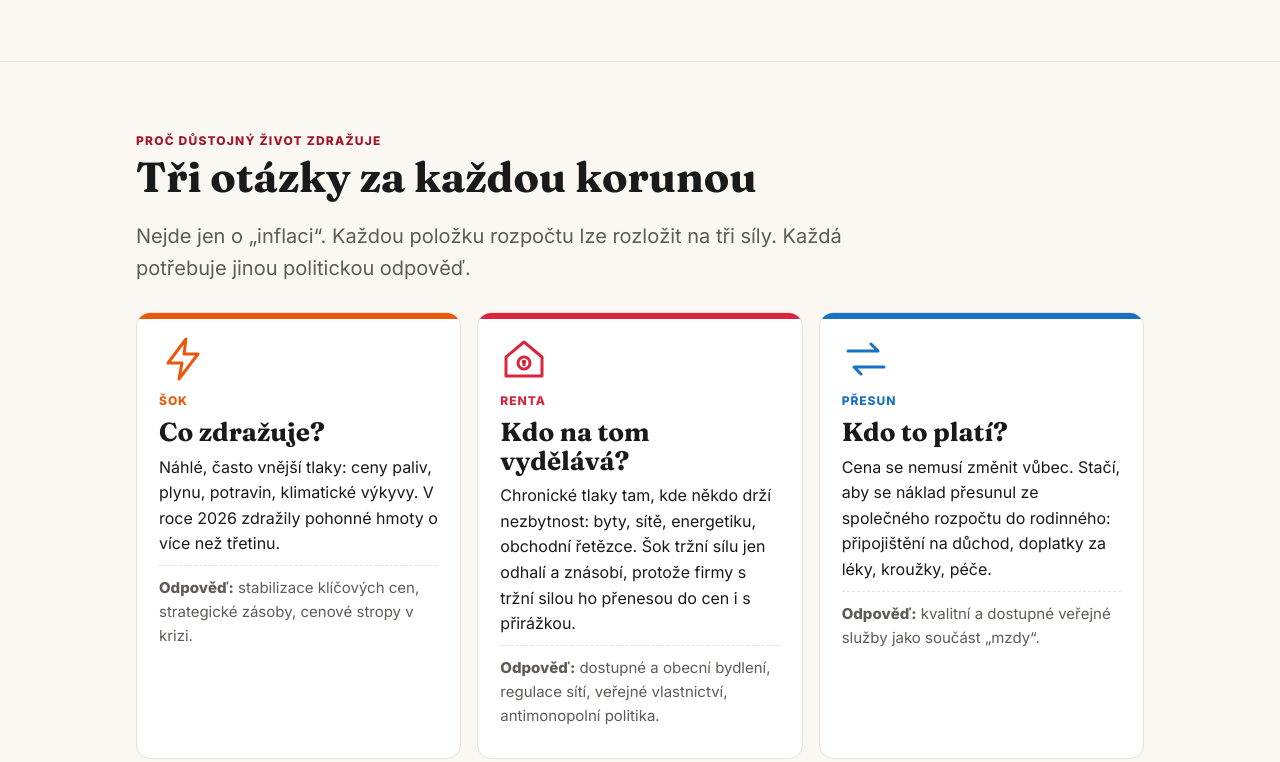
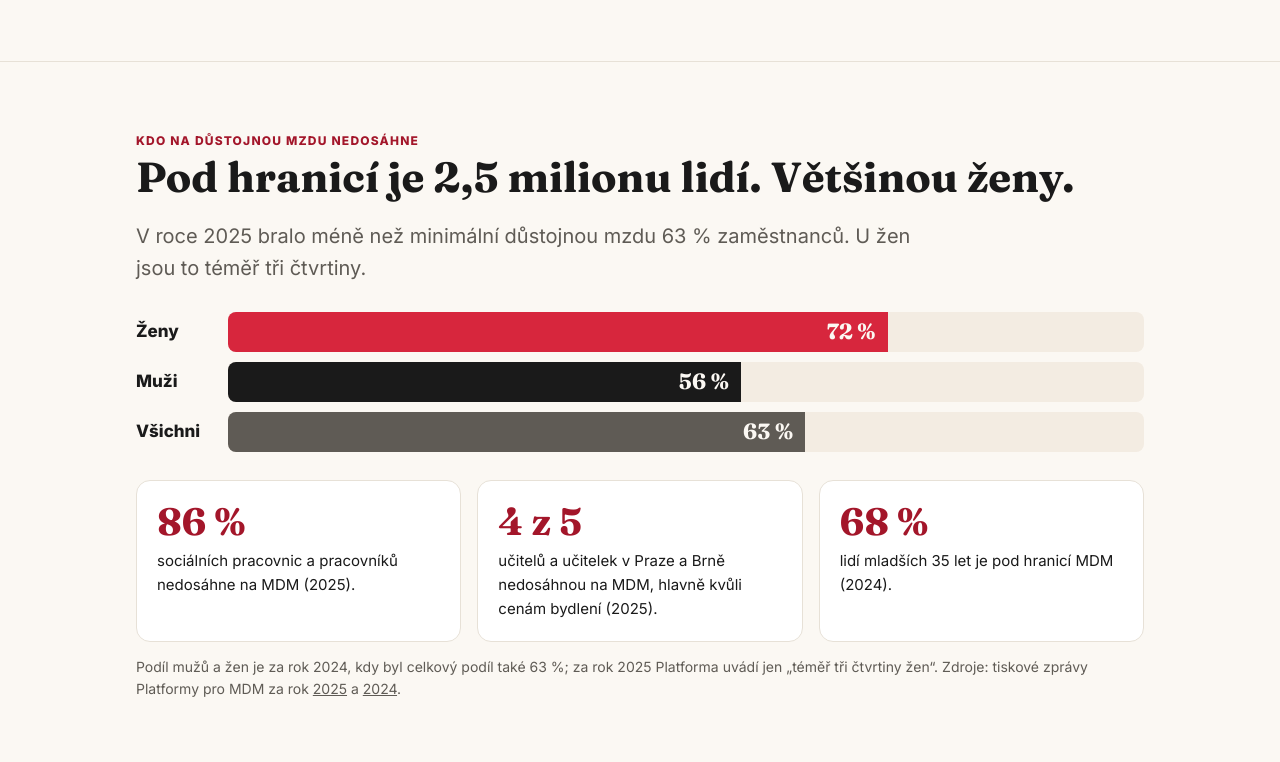
Before and after one commit to JakubKomarek/mdm-2026, a plain HTML site: page index.html in a window 1280 px wide. Shown: the part 1659-2421 px from the top of the page. Drawn offline with Linux system fonts and the light colour scheme.

Commit message:
Kdo nedosáhne na MDM: ženy, muži, profese (tiskové zprávy Platformy)
Co-Authored-By: Claude Opus 5.5 <noreply@anthropic.com>

```diff
--- a/index.html
+++ b/index.html
@@ -10,11 +10,12 @@
 <link rel="preconnect" href="https://fonts.googleapis.com">
 <link href="https://fonts.googleapis.com/css2?family=Fraunces:opsz,wght@9..144,700;9..144,900&family=Inter:wght@400;600;800&display=swap" rel="stylesheet">
 <link rel="stylesheet" href="style.css">
+<style>.gb{margin:28px 0}.gbr{display:grid;grid-template-columns:80px 1fr;gap:12px;align-items:center;margin:10px 0;font-weight:700}.gbt{background:var(--soft);border-radius:8px;overflow:hidden}.gbt div{height:40px;display:flex;align-items:center;justify-content:flex-end;padding-right:12px;color:var(--bg);font-family:Fraunces,serif;font-size:22px}</style>
 </head>
 <body>
 <nav><div class="wrap">
   <a class="brand" href="#">Důstojná mzda</a>
-  <a href="#fakta">Fakta</a><a href="sily.html">Proč roste</a><a href="#kos">Rozpočet</a><a href="#co-to-je">Co je MDM</a><a href="#vypocet">Výpočet</a><a href="#media">Pro média</a>
+  <a href="#fakta">Fakta</a><a href="#kdo">Kdo nedosáhne</a><a href="sily.html">Proč roste</a><a href="#kos">Rozpočet</a><a href="#co-to-je">Co je MDM</a><a href="#vypocet">Výpočet</a><a href="#media">Pro média</a>
 </div></nav>
 
 <section class="hero"><div class="wrap">
@@ -37,6 +38,23 @@
   <h2>Pět čísel do zprávy</h2>
   <p class="lead">Všechna čísla můžete citovat se zdrojem „Platforma pro minimální důstojnou mzdu“. Odhad pro rok 2026 je orientační.</p>
   <div class="facts" id="facts"></div>
+</div></section>
+
+<section id="kdo"><div class="wrap">
+  <span class="kicker">Kdo na důstojnou mzdu nedosáhne</span>
+  <h2>Pod hranicí je 2,5 milionu lidí. Většinou ženy.</h2>
+  <p class="lead">V roce 2025 bralo méně než minimální důstojnou mzdu 63 % zaměstnanců. U žen jsou to téměř tři čtvrtiny.</p>
+  <div class="gb">
+    <div class="gbr"><span>Ženy</span><div class="gbt"><div style="width:72%;background:var(--red)">72 %</div></div></div>
+    <div class="gbr"><span>Muži</span><div class="gbt"><div style="width:56%;background:var(--fg)">56 %</div></div></div>
+    <div class="gbr"><span>Všichni</span><div class="gbt"><div style="width:63%;background:var(--muted)">63 %</div></div></div>
+  </div>
+  <div class="facts">
+    <div class="fact"><b>86 %</b><p>sociálních pracovnic a pracovníků nedosáhne na MDM (2025).</p></div>
+    <div class="fact"><b>4 z 5</b><p>učitelů a učitelek v Praze a Brně nedosáhnou na MDM, hlavně kvůli cenám bydlení (2025).</p></div>
+    <div class="fact"><b>68 %</b><p>lidí mladších 35 let je pod hranicí MDM (2024).</p></div>
+  </div>
+  <p class="note">Podíl mužů a žen je za rok 2024, kdy byl celkový podíl také 63 %; za rok 2025 Platforma uvádí jen „téměř tři čtvrtiny žen“. Zdroje: tiskové zprávy Platformy pro MDM za rok <a href="https://www.dustojnamzda.cz/wp-content/uploads/2026/05/TZ_MDM2025.pdf">2025</a> a <a href="https://www.dustojnamzda.cz/wp-content/uploads/2025/04/TZ_22-04-2025_Minimalni_dustojna_mzda_za_rok_2024_WEB-2.pdf">2024</a>.</p>
 </div></section>
 
 <section id="proc"><div class="wrap">
```
Also changed, not shown: template.html (+19 -1 lines).
